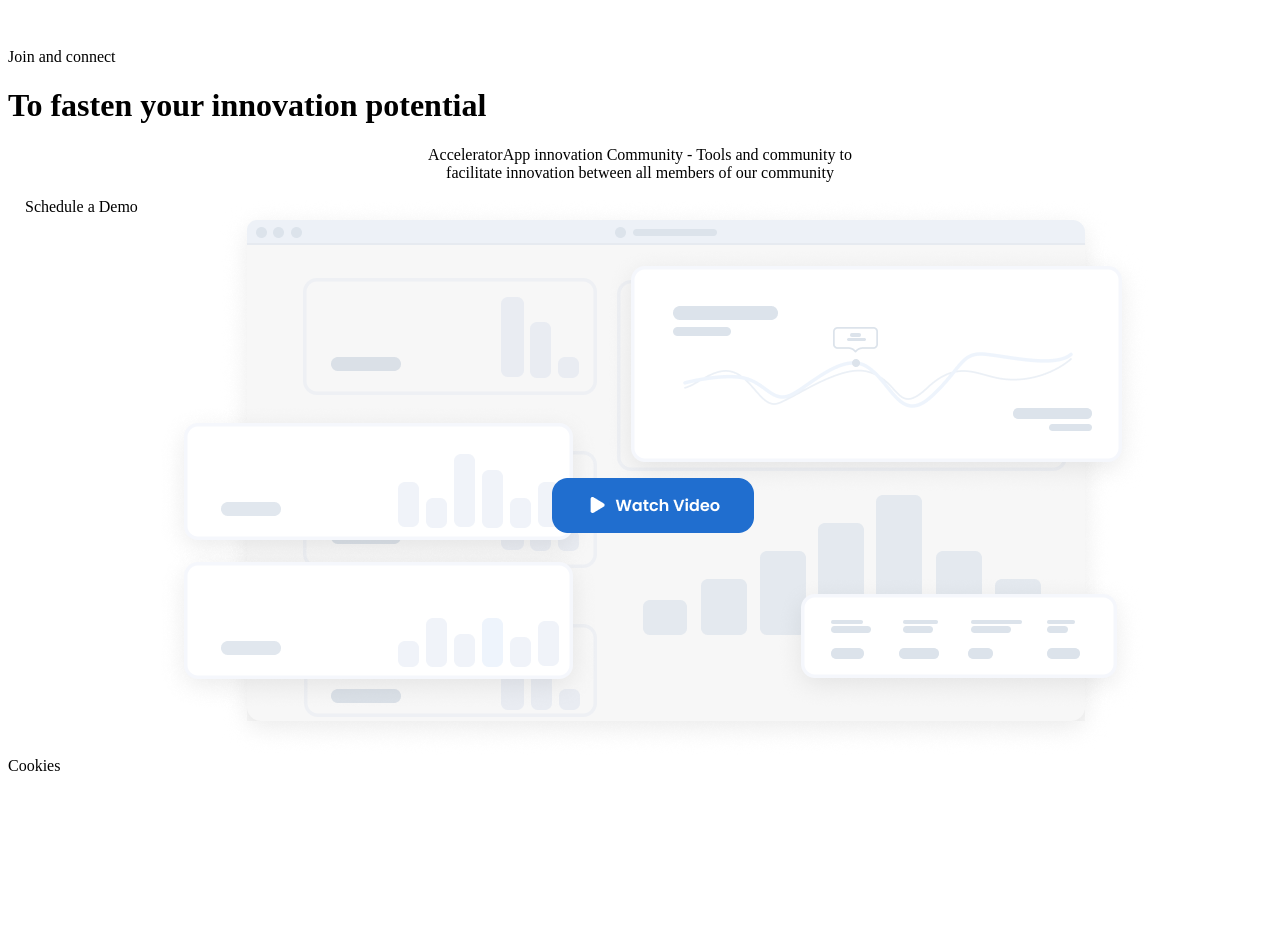
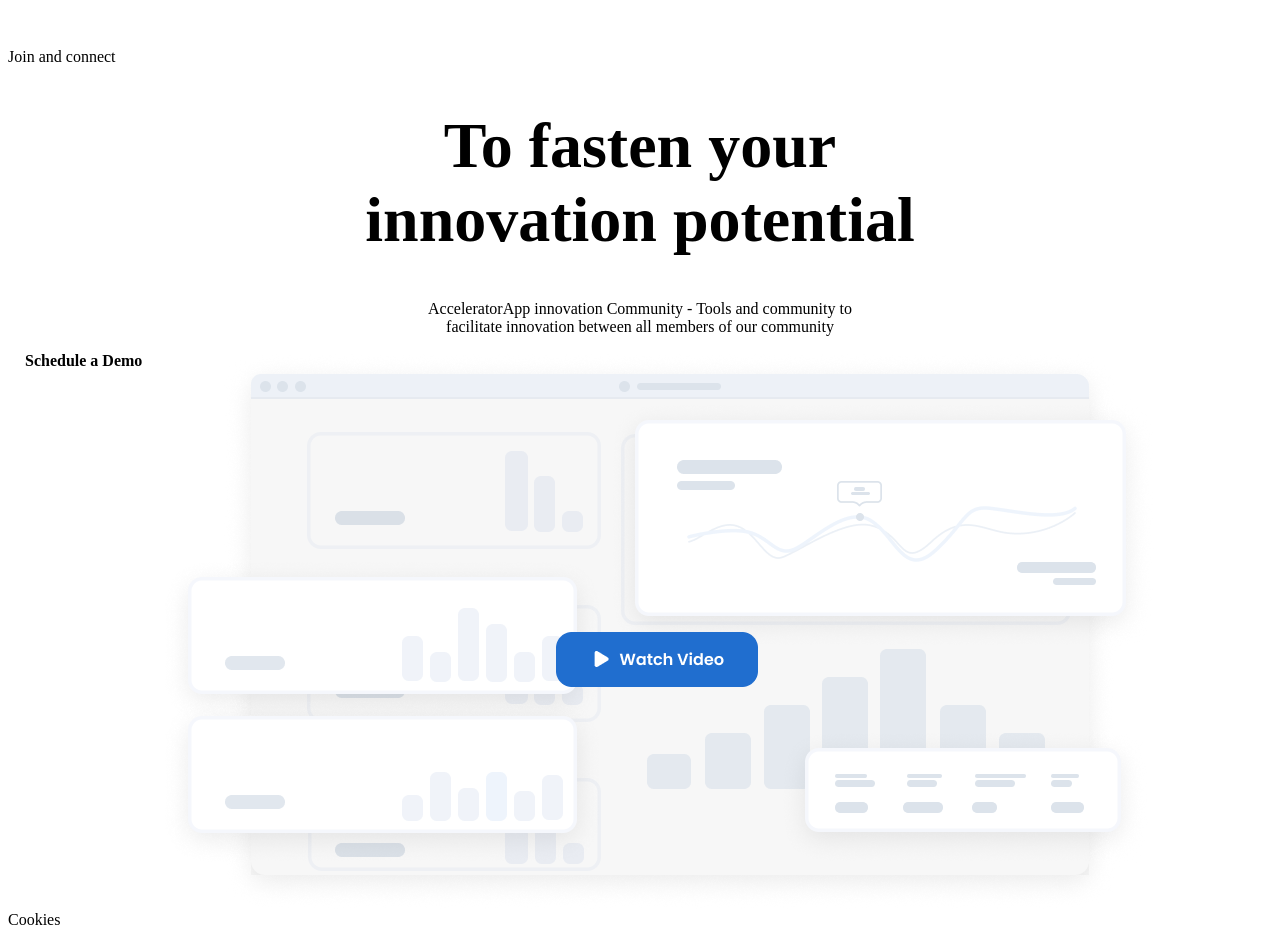
Before and after one commit to Daf98/AcceleratorTest, a Gatsby site: page /splash in a window 1280 px wide. Before the commit the page ends 800 px from the top, so only its background shows below. Built offline with nearby package versions, Linux system fonts and the light colour scheme; Gatsby itself is replaced by a stand-in of ours.

Commit message:
Fix title size

```diff
--- a/src/pages/splash.js
+++ b/src/pages/splash.js
@@ -1,13 +1,13 @@
 import { Link } from 'gatsby'
 import { StaticImage } from 'gatsby-plugin-image'
 import React from 'react'
-import {splashScreen, splashLink, firstPar, longPar} from './splash.module.css'
+import {splashScreen, splashLink, firstPar, longPar, splashHeader} from './splash.module.css'
 
 const Splash = () => {
   return (
     <div className={splashScreen}>
         <p className={firstPar}>Join and connect</p>
-        <h1>To fasten your innovation potential</h1>
+        <h1 className={splashHeader}>To fasten your<br /> innovation potential</h1>
         <p className={longPar}>AcceleratorApp innovation Community - Tools and community to<br />
          facilitate innovation between all members of our community</p>
         <Link className={splashLink} to="demo-request">Schedule a Demo</Link>
--- a/src/pages/splash.module.css
+++ b/src/pages/splash.module.css
@@ -10,6 +10,7 @@
 .splashLink {
     text-decoration: none;
     color: black;
+    font-weight: 600;
     border: 1px solid white;
     padding: 1rem;
     background-color: white;
@@ -27,3 +28,8 @@
 .longPar {
     text-align: center;
 }
+
+.splashHeader {
+    font-size: 4rem;
+    text-align: center;
+}
```
